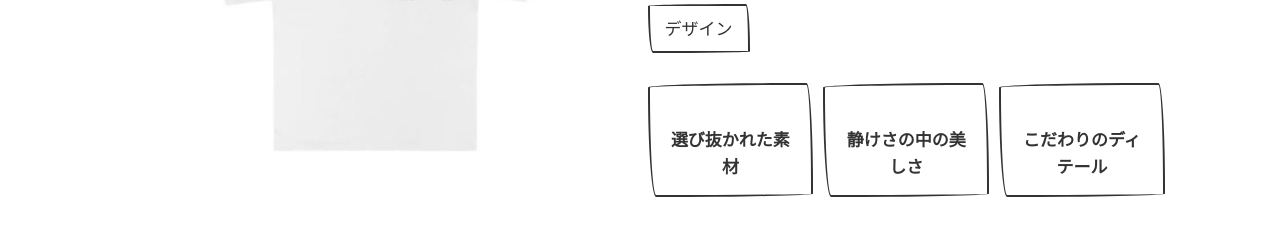
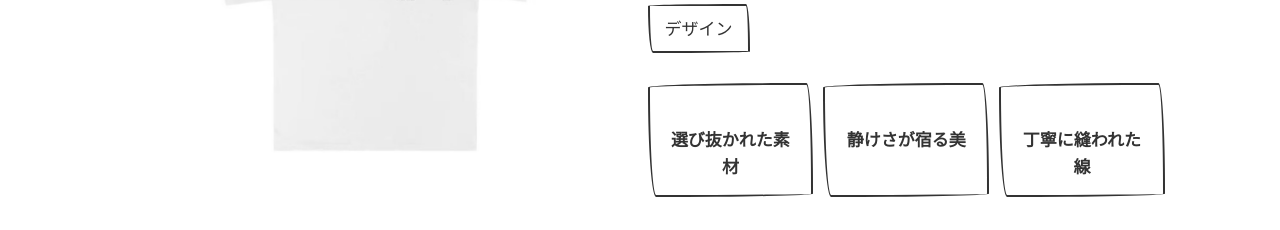
Before and after one commit to zhao-lingfeng/brand.github.io, a plain HTML site: page index.html in a window 1280 px wide. Shown: the part 1161-1391 px from the top of the page. Drawn offline with nearby package versions, Linux system fonts and the light colour scheme.

Commit message:
Update index.html

```diff
--- a/index.html
+++ b/index.html
@@ -79,11 +79,11 @@
                     </div>
                     <div class="icons">
                         <img src="image/about-icon-2.png" alt="">
-                        <h3>静けさの中の美しさ</h3>
+                        <h3>静けさが宿る美</h3>
                     </div>
                     <div class="icons">
                         <img src="image/about-icon-3.png" alt="">
-                        <h3>こだわりのディテール</h3>
+                        <h3>丁寧に縫われた線</h3>
                     </div>
                 </div>
             </div>
```
